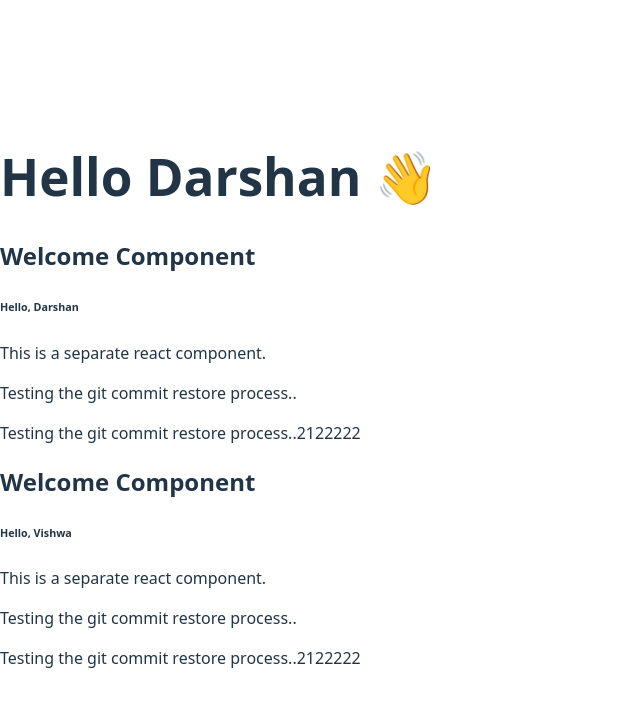
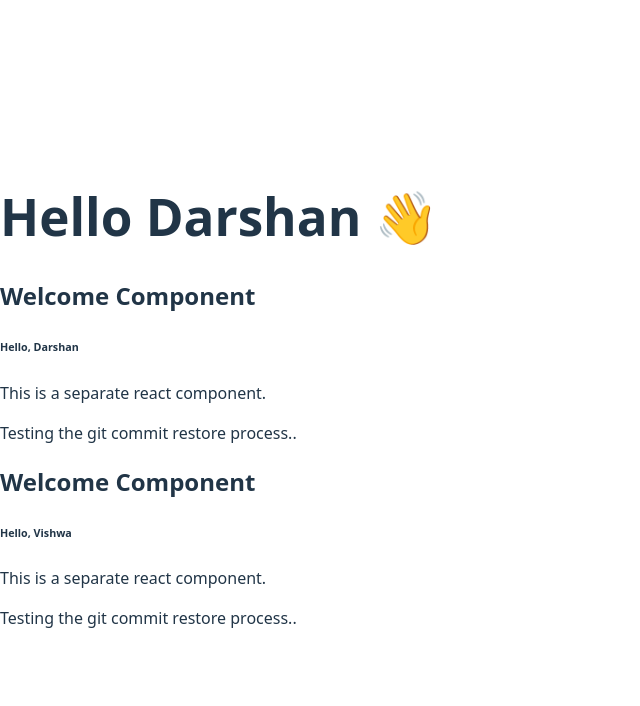
Before and after one commit to dvd3110/Java-Developmet, a React (Vite) app in the folder my-first-react/: page / in a window 1280 px wide. Shown: the top 706 px of the page, without its empty margins (0-640 px from the left). Built offline with nearby package versions, Linux system fonts and the light colour scheme.

Commit message:
Revert "third attempt"
This reverts commit 74853e021e045add098e076a8e2cb129bf645408.

```diff
--- a/my-first-react/src/Welcome.jsx
+++ b/my-first-react/src/Welcome.jsx
@@ -7,7 +7,6 @@ function Welcome(props){
 
 
             <p>Testing the git commit restore process..</p>
-            <p>Testing the git commit restore process..2122222</p>
         </div>
     );
 }
```
